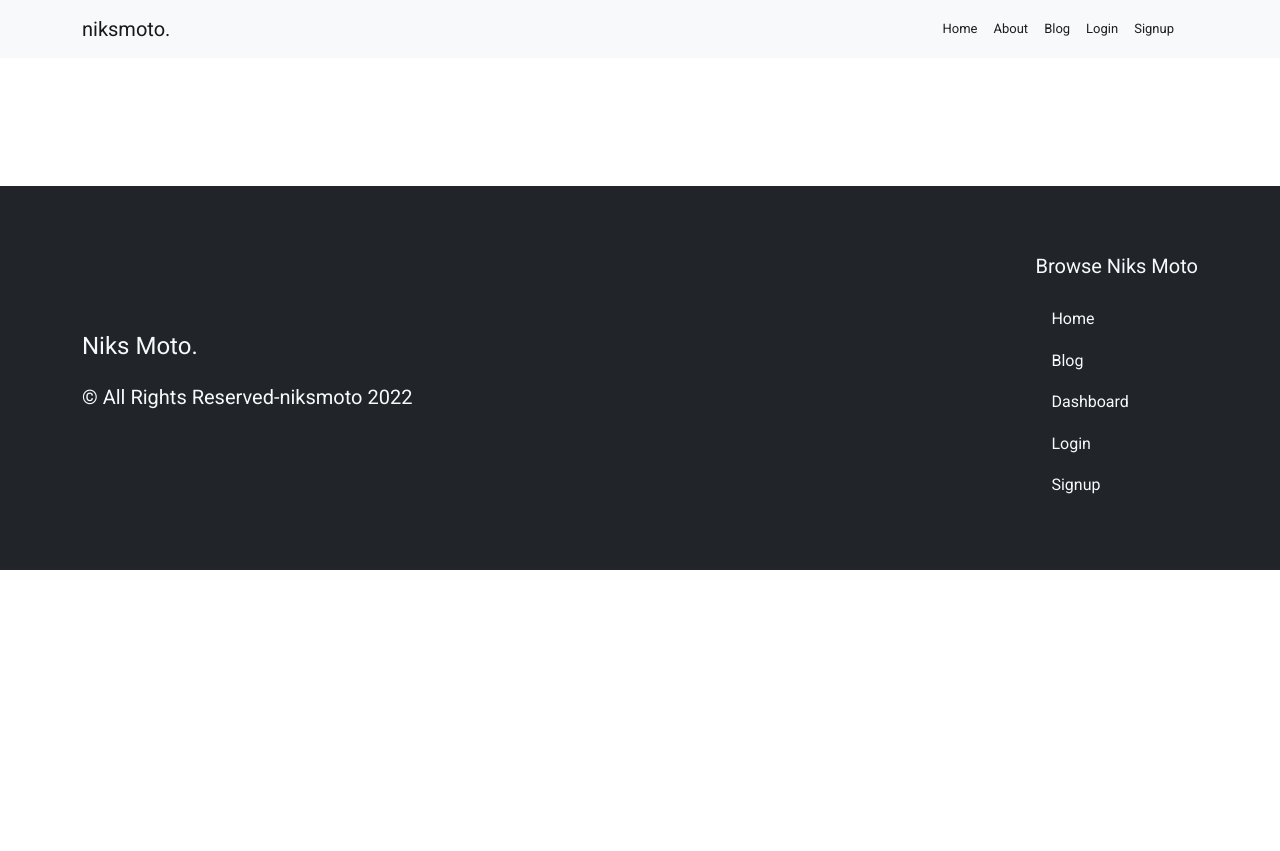
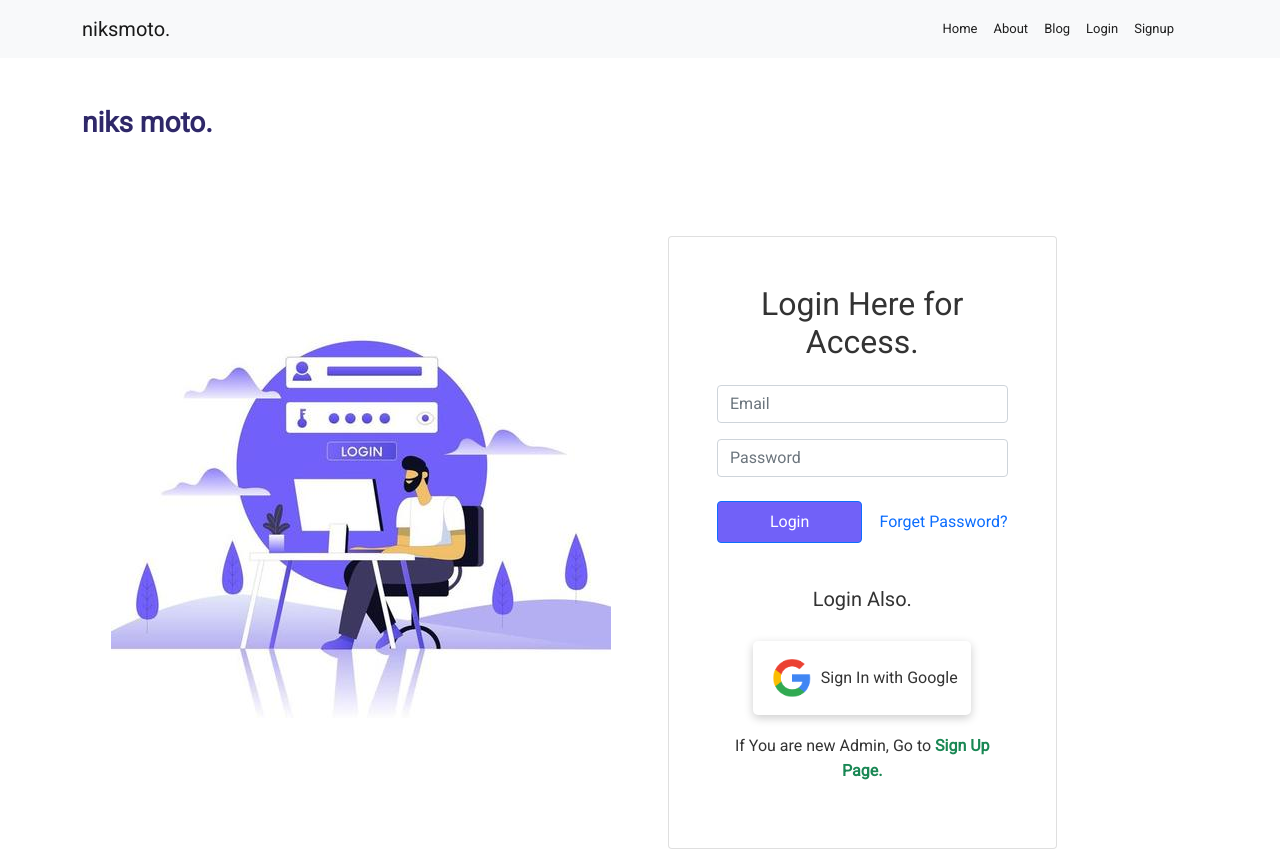
Before and after one commit to Anik-the-dev/niks-moto-cycle-part-website, a React (Create React App) app: page /login in a window 1280 px wide. Shown: the top 851 px of the page. Before the commit the page ends 800 px from the top, so only its background shows below. Built offline with nearby package versions, Linux system fonts and the light colour scheme; no server answers.

Commit message:
auth page done

```diff
--- a/src/App.js
+++ b/src/App.js
@@ -6,6 +6,10 @@ import './style.css'
 import { Routes, Route } from 'react-router-dom';
 import Home from './pages/Home/Home'
 import Footer from './pages/Footer';
+import Notfound from './pages/Notfound';
+import Login from './pages/Authentication/Login';
+import Signup from './pages/Authentication/Signup';
+import 'react-toastify/dist/ReactToastify.css';
 
 function App() {
   return (
@@ -13,6 +17,9 @@ function App() {
       <PrimaryNav></PrimaryNav>
       <Routes>
         <Route path='/' element={<Home></Home>}></Route>
+        <Route path='/login' element={<Login></Login>}></Route>
+        <Route path='/signup' element={<Signup></Signup>}></Route>
+        <Route path='*' element={<Notfound></Notfound>}></Route>
       </Routes>
       <Footer></Footer>
 
--- /dev/null
+++ b/src/pages/Authentication/GoogleSignIn.js
@@ -0,0 +1,33 @@
+import React from 'react';
+import google from '../../images/google.png'
+import auth from '../../firebase.init';
+import { useSignInWithGoogle } from 'react-firebase-hooks/auth';
+import { Col, Row } from 'react-bootstrap';
+import { Link, useLocation, useNavigate } from 'react-router-dom';
+
+const GoogleSignIn = () => {
+    const [signInWithGoogle, user, loading, error] = useSignInWithGoogle(auth);
+    // Redirect to inventory page
+    const navigate = useNavigate()
+    const location = useLocation()
+    const from = location.state?.from?.pathname || '/';
+    if (user) {
+        navigate(from, { replace: true })
+    }
+
+    return (
+        <>
+            <p className='mt-3 mx-auto fs-5'>Login Also.</p>
+            <div onClick={() => signInWithGoogle()} className="d-flex align-items-center justify-content-center autosignin mx-auto flex-wrap px-2 gap-1">
+                <img src={google} alt='google'></img>
+                <p className='mt-3'>Sign In with Google</p>
+
+            </div>
+
+
+        </>
+
+    );
+};
+
+export default GoogleSignIn;
--- /dev/null
+++ b/src/pages/Authentication/Login.js
@@ -0,0 +1,119 @@
+import React, { useState } from 'react';
+import auth from '../../firebase.init';
+import { useSignInWithEmailAndPassword } from 'react-firebase-hooks/auth'
+import { Link, useLocation, useNavigate } from 'react-router-dom';
+import { Card, Col, Container, Form, FormControl, Row } from 'react-bootstrap';
+import login from '../../images/login.jpg'
+import GoogleSignIn from './GoogleSignIn';
+import { sendPasswordResetEmail } from 'firebase/auth';
+import { ToastContainer, toast } from 'react-toastify';
+
+
+const Login = () => {
+    // declare the states......
+    const [email, setEmail] = useState('')
+    const [pass, setPass] = useState('')
+    // const [reset, setReset] = useState(false)
+    // const [resetError, setResetError] = useState('')
+
+    // destructuring the hook......
+    const [
+        signInWithEmailAndPassword,
+        user,
+        loading,
+        error,
+    ] = useSignInWithEmailAndPassword(auth);
+
+    // click login btn
+    const handleLoginForm = (e) => {
+        e.preventDefault()
+        signInWithEmailAndPassword(email, pass)
+        e.target.reset()
+
+    }
+
+    // Redirect to inventory page
+    const navigate = useNavigate()
+    const location = useLocation()
+    const from = location.state?.from?.pathname || '/';
+    if (user) {
+        navigate(from, { replace: true })
+    }
+
+    // handle password reset
+    const handlePasswordReset = (e) => {
+
+        if (email) {
+            sendPasswordResetEmail(auth, email)
+
+            toast('Email Sent! Check Your Email.')
+
+        }
+        else{
+            toast('Enter your Email First')
+
+
+        }
+
+    }
+
+    return (
+        <Container>
+            <h1 className='mt-5 fw-6 fs-3 text-md-start text-center' style={{ color: "#2F2869" }}>niks moto.</h1>
+
+            <Row className='mx-auto my-5 d-flex justify-content-between align-items-center text-center gap-3'>
+                <Col sm='6' className=' text-center'>
+                    <div className='login-text my-4'>
+                        <img className='img-fluid p-3' src={login} alt='Login' />
+
+
+
+                    </div>
+                </Col>
+
+                <Col sm>
+                    <Card className='p-5 mt-5 w-75'>
+                        <h2>Login Here for Access.</h2>
+
+                        <form onSubmit={handleLoginForm}>
+                            <Form.Control className='mt-3' onBlur={(e) => setEmail(e.target.value)} type="email" name="email" placeholder="Email" required>
+
+                            </Form.Control>
+                            <FormControl className='mt-3' onBlur={(e) => setPass(e.target.value)} type="password" name="password" placeholder="Password" required />
+
+
+                            {/* <input type="submit" value="Login" className="btn btn-primary w-50 p-2 mt-3" style={{ backgroundColor: "#7161F8" }}></input> */}
+                            <div className='mt-3 d-flex flex-wrap-reverse align-items-center justify-content-between'>
+
+                                <input type="submit" value="Login" className="btn btn-primary w-50 p-2 " style={{ backgroundColor: "#7161F8" }}></input>
+                                <p onClick={handlePasswordReset} className='text-primary pt-3 pe-auto'>Forget Password?</p>
+                                {/* {
+                                    reset ?
+                                    <Toast onClose={() => setReset(false)} show={reset} delay={7000} autohide>
+                                        <Toast.Header>
+
+                                            <strong className="me-auto">dudsFashion</strong>
+                                            <small>0 mins ago</small>
+                                        </Toast.Header>
+                                        <Toast.Body>Check Your Email and Reset Password.</Toast.Body>
+                                    </Toast> : <p className='mt-2 text-danger fw-6'>{resetError}</p>
+                                } */}
+
+                            </div>
+                            <p className='mt-2 text-danger fw-6'>{error?.message}</p>
+
+                        </form>
+
+                        <GoogleSignIn></GoogleSignIn>
+                        <p className='mt-2 mx-auto fs-6'>If You are new Admin, Go to  <Link className='text-success text-decoration-none fw-6' to='/signup'>Sign Up Page.</Link></p>
+                        <ToastContainer />
+
+                    </Card>
+                </Col>
+            </Row>
+
+        </Container>
+    );
+};
+
+export default Login;
--- /dev/null
+++ b/src/pages/Authentication/Signup.js
@@ -0,0 +1,106 @@
+import React, { useState } from 'react';
+import auth from '../../firebase.init';
+import { useCreateUserWithEmailAndPassword, useSendEmailVerification } from 'react-firebase-hooks/auth'
+import { Link, useLocation, useNavigate } from 'react-router-dom';
+import signup from '../../images/signup.webp'
+import GoogleSignIn from './GoogleSignIn';
+import { Card, Col, Container, Form, FormControl, Row } from 'react-bootstrap';
+import { updateProfile } from "firebase/auth";
+
+const Signup = () => {
+    // declare the states......
+    const [name, setName] = useState('')
+    const [email, setEmail] = useState('')
+    const [pass, setPass] = useState('')
+
+    // destructuring the hook......
+    const [
+        createUserWithEmailAndPassword,
+        user,
+        loading,
+        error,
+    ] = useCreateUserWithEmailAndPassword(auth);
+
+    // Redirect to inventory page
+    const navigate = useNavigate()
+    const location = useLocation()
+    const from = location.state?.from?.pathname || '/';
+    if (user) {
+        navigate(from, { replace: true })
+    }
+
+
+    const handleUpdateProfile = () => {
+        updateProfile(auth.currentUser, {
+            displayName: name,
+        }).then(() => {
+            console.log("Profile updated!")
+            // ...
+        }).catch((error) => {
+            console.log("Profile Error!", error.message)
+        });
+
+
+    }
+    const [sendEmailVerification] = useSendEmailVerification(auth);
+
+    // click the sign up btn......
+    const handleRegisterForm = (e) => {
+        e.preventDefault()
+        createUserWithEmailAndPassword(email, pass).then(() => {
+            sendEmailVerification()
+            handleUpdateProfile();
+            alert('Verification mail Sent. Check Your Email');
+
+        })
+        e.target.reset()
+
+
+    }
+
+
+
+    console.log(user?.user)
+
+    return (
+        <Container>
+            <h1 className='mt-5 fw-6 fs-3 text-md-start text-center' style={{ color: "#2F2869" }}>niks moto.</h1>
+
+            <Row className='mx-auto my-5 d-flex justify-content-between align-items-center text-center gap-3'>
+                <Col sm='6' className=' text-center'>
+                    <div className='login-text my-4'>
+                        <img className='img-fluid p-3' src={signup} alt='Signup' />
+
+
+
+                    </div>
+                </Col>
+
+                <Col sm>
+                    <Card className='p-5 mt-5 w-75'>
+                        <h2>Sign Up for Access.</h2>
+
+                        <form onSubmit={handleRegisterForm}>
+
+                            <Form.Control className='mt-3' onBlur={(e) => setName(e.target.value)} type="text" name="name" placeholder="Name" required />
+
+                            <Form.Control className='mt-3' onBlur={(e) => setEmail(e.target.value)} type="email" name="email" placeholder="Email" required />
+
+
+                            <FormControl className='mt-3' onBlur={(e) => setPass(e.target.value)} type="password" name="password" placeholder="Password" required />
+
+
+                            <input type="submit" value="Sign Up" className="btn btn-primary text-dark w-100 p-2 mt-3" style={{ backgroundColor: "#C7FF32", border: 'none' }}></input>
+                        </form>
+                        <GoogleSignIn></GoogleSignIn>
+                        <p className='mt-2 mx-auto fs-6'>Already Registered? Go to  <Link className='text-success text-decoration-none fw-6' to='/login'>Login Page.</Link></p>
+
+                    </Card>
+                </Col>
+            </Row>
+
+        </Container>
+    );
+};
+
+export default Signup;
--- a/src/pages/Loading.js
+++ b/src/pages/Loading.js
@@ -3,7 +3,7 @@ import { Spinner } from 'react-bootstrap';
 
 const Loading = () => {
     return (
-        <div className='my-5'>
+        <div className='my-5 d-flex align-items-center justify-content-center '>
             <Spinner animation='border' variant='success'></Spinner>
         </div>
     );
--- a/src/pages/Notfound.js
+++ b/src/pages/Notfound.js
@@ -1,6 +1,6 @@
 import React from 'react';
 import { Container } from 'react-bootstrap';
-import image from '../images/notfound.PNG'
+import image from '../images/notfound.jpg'
 
 const Notfound = () => {
     return (
```
